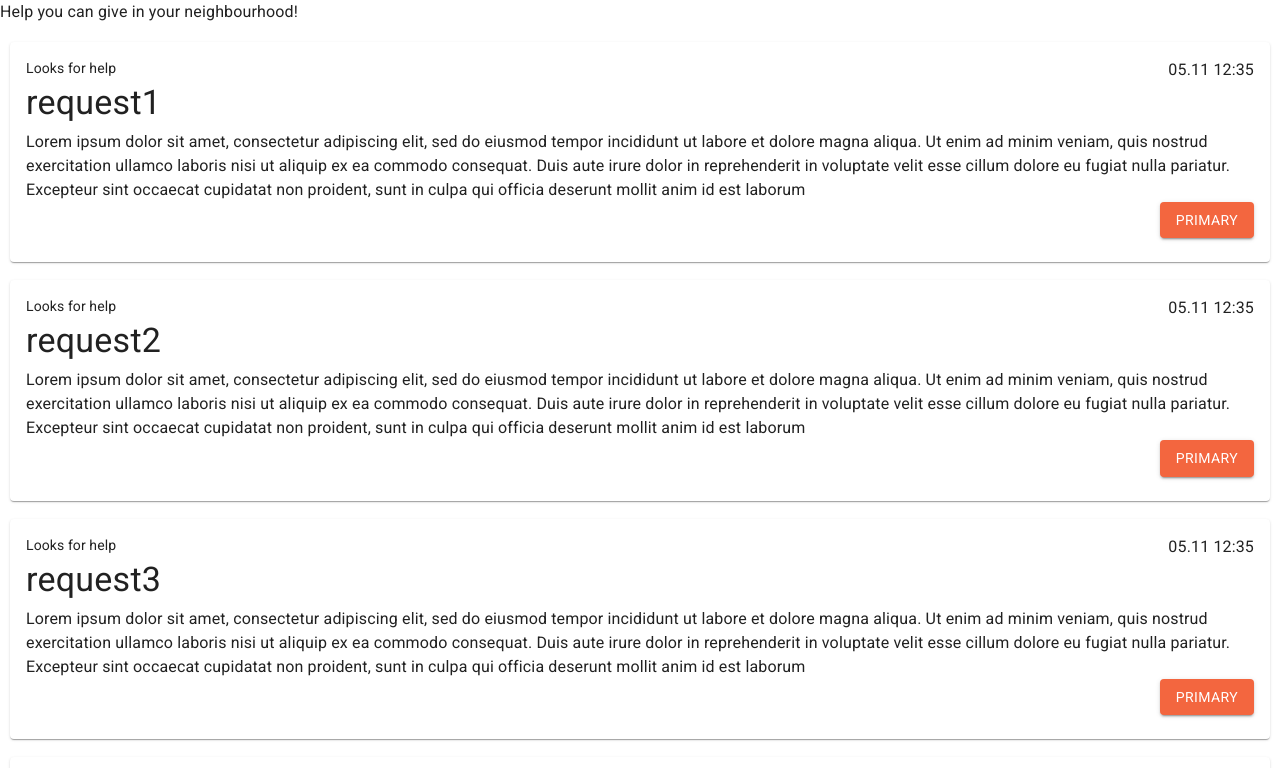
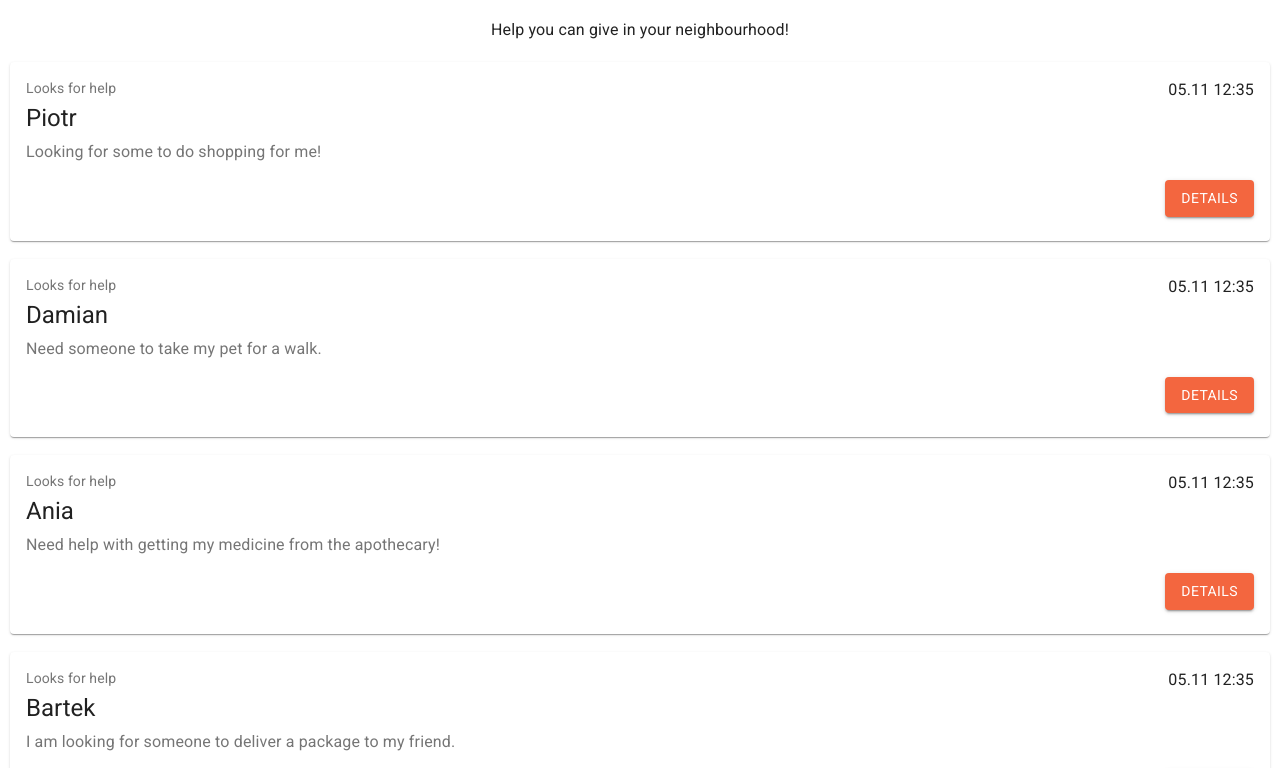
Before and after one commit to DevArcana/Hacknarock, a React (Create React App) app in the folder src/Application/ClientApp/: page / in a window 1280 px wide. Shown: the top 768 px of the page. Built offline with nearby package versions, Linux system fonts and the light colour scheme.

Commit message:
improve look of posts list

```diff
--- a/src/Application/ClientApp/src/pages/Helper/Home/Home.jsx
+++ b/src/Application/ClientApp/src/pages/Helper/Home/Home.jsx
@@ -1,38 +1,39 @@
 import React from "react";
 import { Typography } from "@material-ui/core";
 import Post from "./Post";
+import styled from "styled-components";
 
 const Home = (props) => {
   const posts = [
     {
-      title: "request1",
+      title: "Piotr",
       createdAt: "05.11 12:35",
       description:
-        "Lorem ipsum dolor sit amet, consectetur adipiscing elit, sed do eiusmod tempor incididunt ut labore et dolore magna aliqua. Ut enim ad minim veniam, quis nostrud exercitation ullamco laboris nisi ut aliquip ex ea commodo consequat. Duis aute irure dolor in reprehenderit in voluptate velit esse cillum dolore eu fugiat nulla pariatur. Excepteur sint occaecat cupidatat non proident, sunt in culpa qui officia deserunt mollit anim id est laborum",
+        "Looking for some to do shopping for me!",
     },
     {
-      title: "request2",
+      title: "Damian",
       createdAt: "05.11 12:35",
       description:
-        "Lorem ipsum dolor sit amet, consectetur adipiscing elit, sed do eiusmod tempor incididunt ut labore et dolore magna aliqua. Ut enim ad minim veniam, quis nostrud exercitation ullamco laboris nisi ut aliquip ex ea commodo consequat. Duis aute irure dolor in reprehenderit in voluptate velit esse cillum dolore eu fugiat nulla pariatur. Excepteur sint occaecat cupidatat non proident, sunt in culpa qui officia deserunt mollit anim id est laborum",
+        "Need someone to take my pet for a walk.",
     },
     {
-      title: "request3",
+      title: "Ania",
       createdAt: "05.11 12:35",
       description:
-        "Lorem ipsum dolor sit amet, consectetur adipiscing elit, sed do eiusmod tempor incididunt ut labore et dolore magna aliqua. Ut enim ad minim veniam, quis nostrud exercitation ullamco laboris nisi ut aliquip ex ea commodo consequat. Duis aute irure dolor in reprehenderit in voluptate velit esse cillum dolore eu fugiat nulla pariatur. Excepteur sint occaecat cupidatat non proident, sunt in culpa qui officia deserunt mollit anim id est laborum",
+        "Need help with getting my medicine from the apothecary!",
     },
     {
-      title: "request4",
+      title: "Bartek",
       createdAt: "05.11 12:35",
       description:
-        "Lorem ipsum dolor sit amet, consectetur adipiscing elit, sed do eiusmod tempor incididunt ut labore et dolore magna aliqua. Ut enim ad minim veniam, quis nostrud exercitation ullamco laboris nisi ut aliquip ex ea commodo consequat. Duis aute irure dolor in reprehenderit in voluptate velit esse cillum dolore eu fugiat nulla pariatur. Excepteur sint occaecat cupidatat non proident, sunt in culpa qui officia deserunt mollit anim id est laborum",
+        "I am looking for someone to deliver a package to my friend.",
     },
   ];
 
   return (
     <>
-      <Typography>Help you can give in your neighbourhood!</Typography>
+      <StyledTypography align="center" color="textPrimary" variant="subtitle1">Help you can give in your neighbourhood!</StyledTypography>
       {posts?.map((post, i) => (
         <Post post={post} key={i} />
       ))}
@@ -40,4 +41,8 @@ const Home = (props) => {
   );
 };
 
+const StyledTypography = styled(Typography)`
+  margin-top: 1rem;
+`;
+
 export default Home;
--- a/src/Application/ClientApp/src/pages/Helper/Home/Post.jsx
+++ b/src/Application/ClientApp/src/pages/Helper/Home/Post.jsx
@@ -12,14 +12,14 @@ const Post = (props) => {
       <PostCard>
         <CardContent>
           <SubtitlesBox>
-            <Typography variant="subtitle2">Looks for help</Typography>
+            <Typography color="textSecondary" variant="subtitle2">Looks for help</Typography>
             <Typography>{post.createdAt}</Typography>
           </SubtitlesBox>
-          <TitleTypography variant="h4">{post.title}</TitleTypography>
-          <Typography>{post.description}</Typography>
+          <TitleTypography variant="h5">{post.title}</TitleTypography>
+          <Typography color="textSecondary" noWrap>{post.description}</Typography>
           <ButtonBox>
             <Button variant="contained" color="primary">
-              Primary
+              Details
             </Button>
           </ButtonBox>
         </CardContent>
@@ -36,6 +36,7 @@ const ButtonBox = styled(Box)`
   display: flex;
   justify-content: flex-end;
   width: 100%;
+  margin-top: 1rem;
 `;
 
 const SubtitlesBox = styled(Box)`
@@ -46,4 +47,5 @@ const SubtitlesBox = styled(Box)`
 const TitleTypography = styled(Typography)`
   margin-bottom: 6px;
 `;
+
 export default Post;
```
